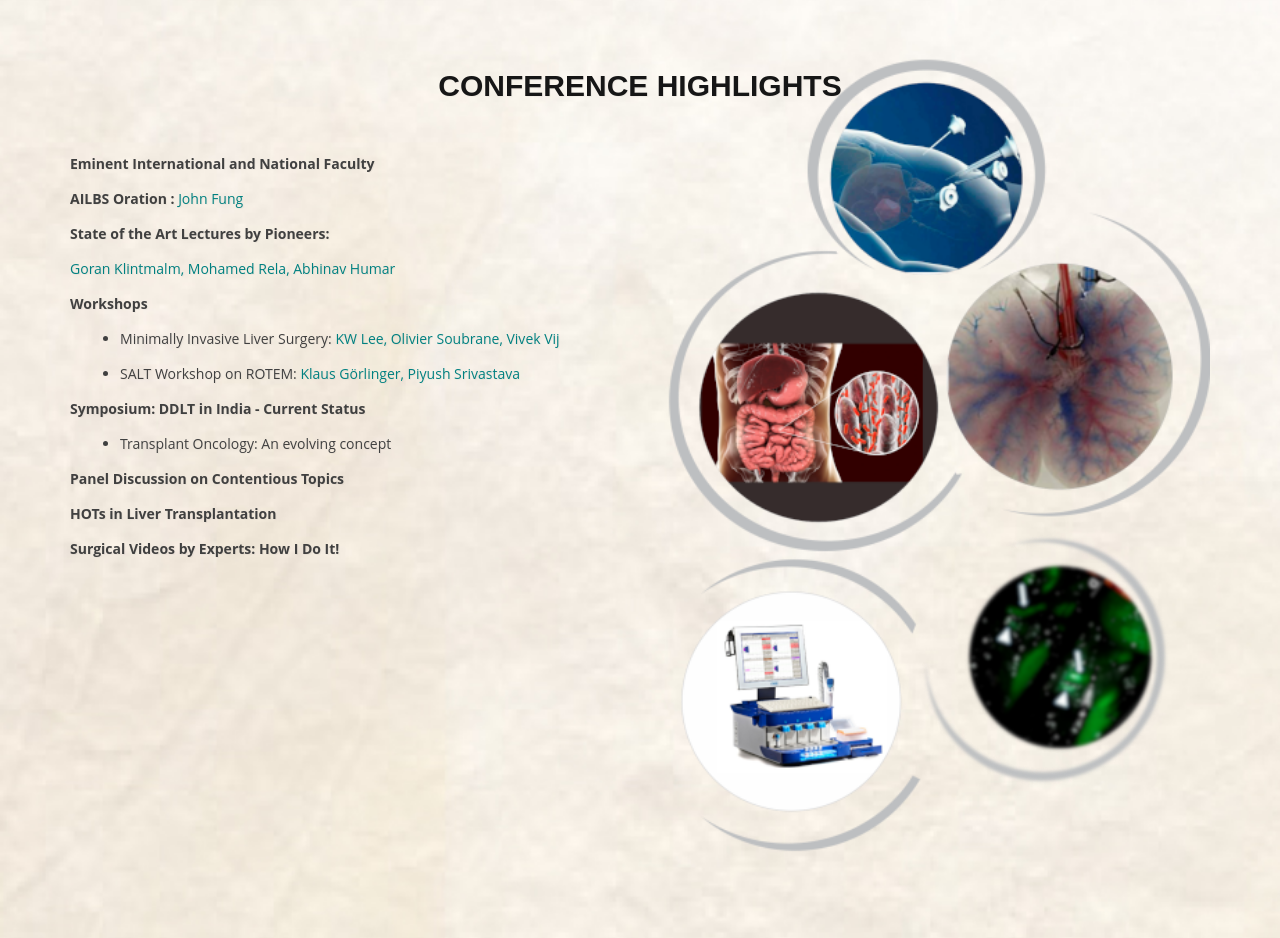
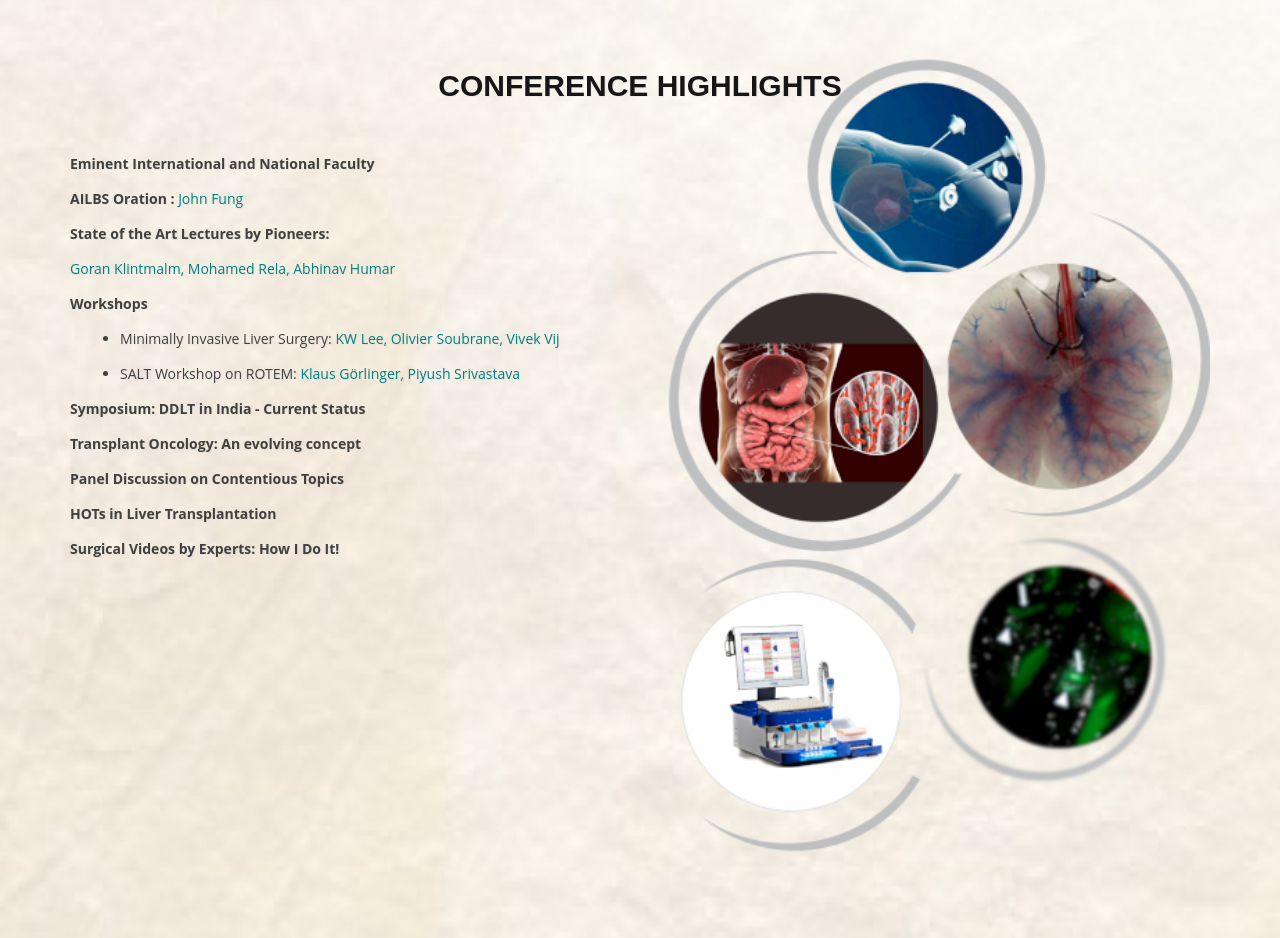
Before and after one commit to dotslash227/ailbs-website, a Django app: page / in a window 1280 px wide; the page is wider, and only the part inside the window is pictured. Shown: the part 2460-3398 px from the top of that part. Run offline with Django 3.2, Linux system fonts and the light colour scheme; data comes from the database, SQL or seed files in the repository; data that the repository does not hold is empty; some libraries are stand-ins or nearby versions.

Commit message:
fssdfsdf

```diff
--- a/templates/index.html
+++ b/templates/index.html
@@ -443,7 +443,6 @@
                                 {% for each in hepa %}
                                     <p style="text-align: center;">{{each.fname}} {{each.lname}} ({{each.city}})</p>
                                 {% endfor %}
-                                <p style="text-align: center;">Ashu Abhishek (Radiation Oncology, Delhi)</p>
                                 <p style="text-align: center;">Nalini Bansal (Pathology, Delhi)</p>
                                 <p style="text-align: center;">Rahul Bhargava (Hematology, Delhi)</p>
                                 <p style="text-align: center;">Nitesh Aggarwal (Radiology, Delhi)</p>
@@ -479,11 +478,8 @@
                                 <li>Minimally Invasive Liver Surgery: <span style="color:#008080">KW Lee, Olivier Soubrane, Vivek Vij</span></li>
                                 <li>SALT Workshop on ROTEM: <span style="color:#008080">Klaus Görlinger, Piyush Srivastava</span></li>
                             </ul></li>
-                        <li><strong>Symposium: DDLT in India - Current Status</strong>
-                            <ul style="list-style: disc; margin-left:50px;">
-                                <li>Transplant Oncology: An evolving concept</li>
-                            </ul>
-                        </li>
+                        <li><strong>Symposium: DDLT in India - Current Status</strong></li>
+                        <li><strong>Transplant Oncology: An evolving concept</strong></li>
                         <li><strong>Panel Discussion on Contentious Topics</strong></li>
                         <li><strong>HOTs in Liver Transplantation</strong></li>
                         <li><strong>Surgical Videos by Experts: How I Do It!</strong></li>
--- a/templates/interfac.html
+++ b/templates/interfac.html
@@ -72,7 +72,6 @@
                             {% for each in hepa %}
                                 <p style="text-align: center;">{{each.fname|default:" "}} {{each.lname|default:" "}} ({{each.city}})</p>
                             {% endfor %}
-                            <p style="text-align: center;">Ashu Abhishek (Radiation Oncology, Delhi)</p>
                             <p style="text-align: center;">Nalini Bansal (Pathology, Delhi)</p>
                             <p style="text-align: center;">Rahul Bhargava (Hematology, Delhi)</p>
                             <p style="text-align: center;">Nitesh Aggarwal (Radiology, Delhi)</p>
```
